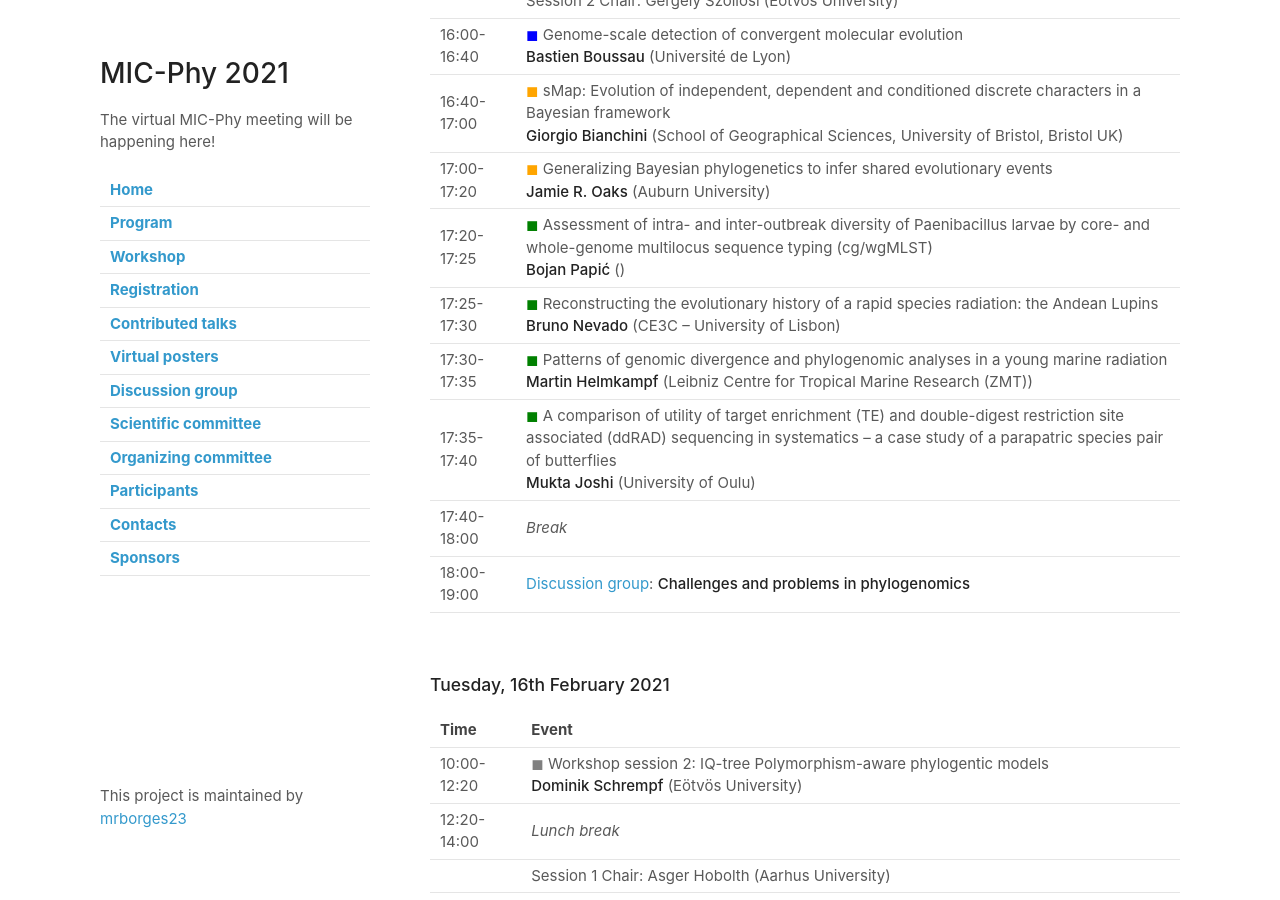
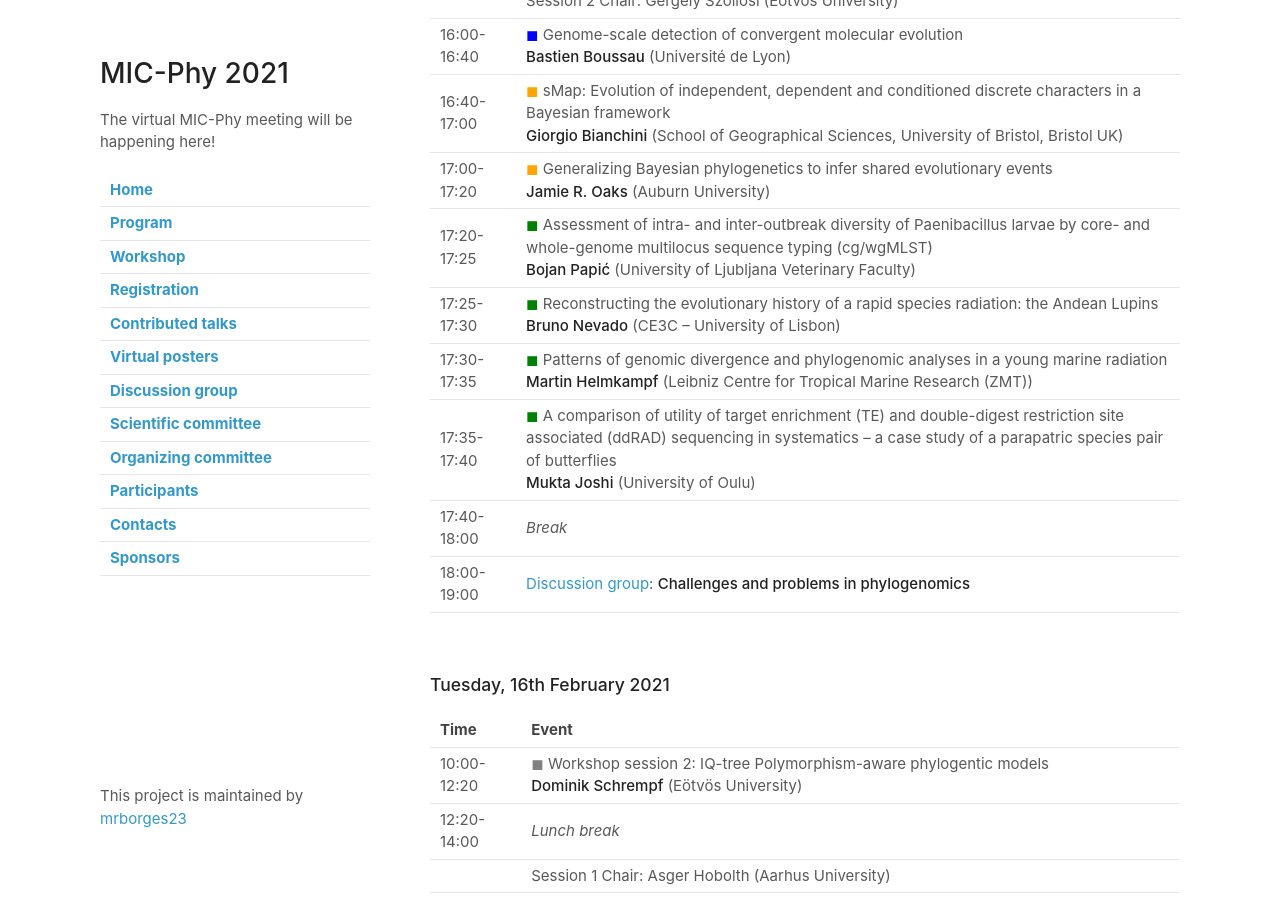
Before and after one commit to mrborges23/micphy2021, a Jekyll site: the page built from program.md, in a window 1280 px wide and 900 px high, scrolled down 1209 px. Built offline with Jekyll 4.4.1, drawn with Linux system fonts in a browser that asks for light colours; our own code applies the rules of GitHub Pages for plain Markdown files.

Commit message:
updating program

```diff
--- a/program.md
+++ b/program.md
@@ -31,7 +31,7 @@
 |16:00-16:40| <span style="color:blue">&#9724;</span> Genome-scale detection of convergent molecular evolution <br/> **Bastien Boussau** (Université de Lyon) |
 |16:40-17:00| <span style="color:orange">&#9724;</span> sMap: Evolution of independent, dependent and conditioned discrete characters in a Bayesian framework <br/>**Giorgio Bianchini** (School of Geographical Sciences, University of Bristol, Bristol UK) |
 |17:00-17:20| <span style="color:orange">&#9724;</span> Generalizing Bayesian phylogenetics to infer shared evolutionary events<br/>**Jamie R. Oaks** (Auburn University) |
-|17:20-17:25| <span style="color:green">&#9724;</span> Assessment of intra- and inter-outbreak diversity of Paenibacillus larvae by core- and whole-genome multilocus sequence typing (cg/wgMLST) <br/> **Bojan Papić** () |
+|17:20-17:25| <span style="color:green">&#9724;</span> Assessment of intra- and inter-outbreak diversity of Paenibacillus larvae by core- and whole-genome multilocus sequence typing (cg/wgMLST) <br/> **Bojan Papić** (University of Ljubljana Veterinary Faculty) |
 |17:25-17:30| <span style="color:green">&#9724;</span> Reconstructing the evolutionary history of a rapid species radiation: the Andean Lupins <br/> **Bruno Nevado** (CE3C – University of Lisbon) |
 |17:30-17:35| <span style="color:green">&#9724;</span> Patterns of genomic divergence and phylogenomic analyses in a young marine radiation <br/> **Martin Helmkampf** (Leibniz Centre for Tropical Marine Research (ZMT)) |
 |17:35-17:40| <span style="color:green">&#9724;</span> A comparison of utility of target enrichment (TE) and double-digest restriction site associated (ddRAD) sequencing in systematics – a case study of a parapatric species pair of butterflies <br/> **Mukta Joshi** (University of Oulu) |
```
